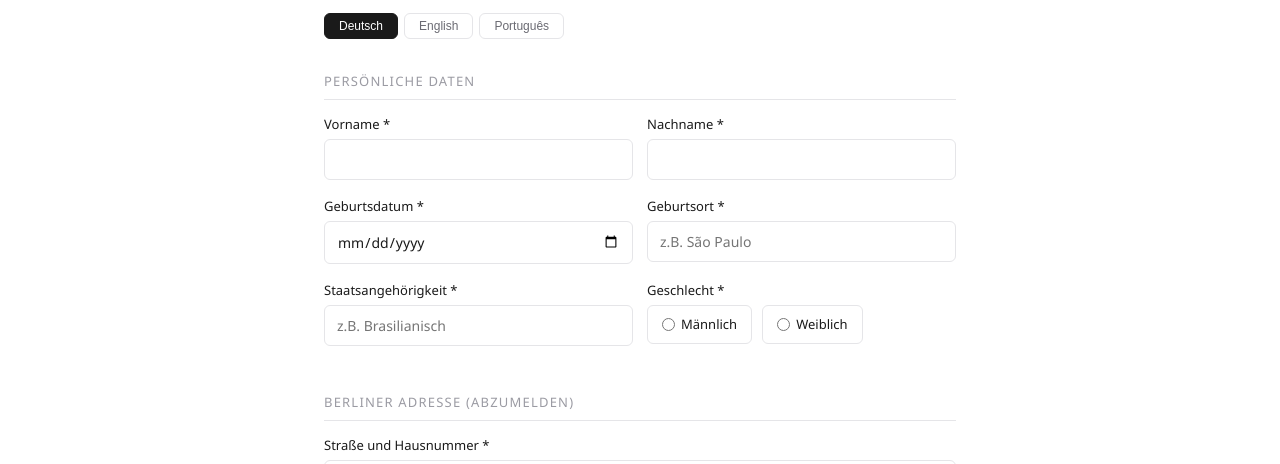
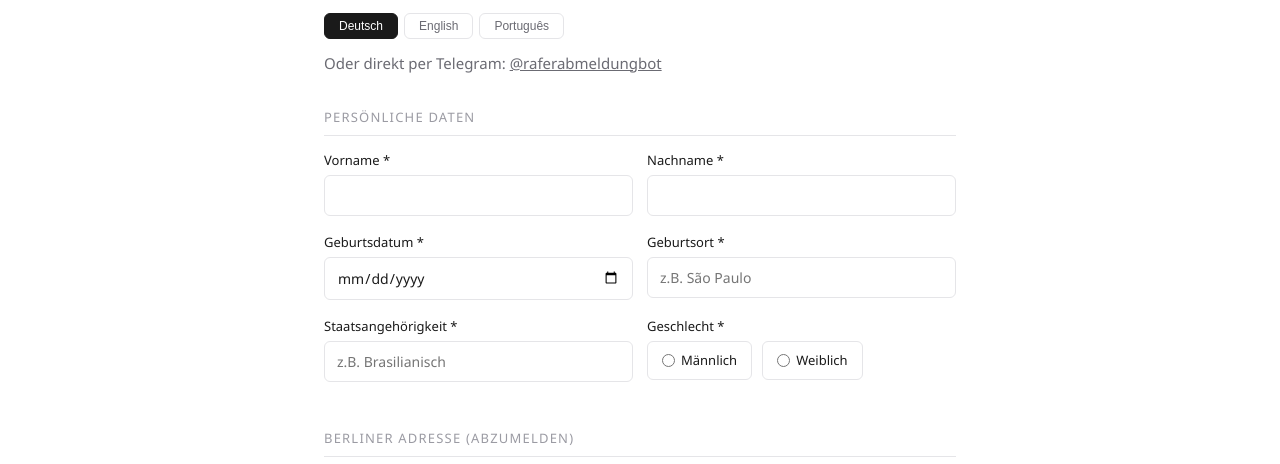
Before and after one commit to jackalfred77de/abmeldebot, a website: page abmeldung.html in a window 1280 px wide. Shown: the part 222-686 px from the top of the page. Drawn offline with Linux system fonts and the light colour scheme.

Commit message:
feat: add Telegram bot link as alternative on landing page

```diff
--- a/abmeldung.html
+++ b/abmeldung.html
@@ -34,6 +34,9 @@ body{font-family:'Segoe UI',system-ui,-apple-system,sans-serif;background:var(--
 .lang-switcher{display:flex;gap:6px;margin-top:16px}
 .lang-switcher button{padding:5px 14px;font-size:12px;border:1px solid var(--border);border-radius:var(--radius-sm);background:var(--bg);color:var(--text-muted);cursor:pointer;transition:all .15s}
 .lang-switcher button.active{background:var(--accent);color:#fff;border-color:var(--accent)}
+.tg-alt{font-size:12px;color:var(--text-dim);margin-top:12px}
+.tg-alt a{color:var(--text-muted);text-decoration:underline}
+.tg-alt a:hover{color:var(--text)}
 
 .form-container{max-width:680px;margin:0 auto;padding:0 24px 64px}
 .section{margin-bottom:28px}
@@ -108,6 +111,7 @@ body{font-family:'Segoe UI',system-ui,-apple-system,sans-serif;background:var(--
       <button onclick="setLang('en')" id="btn-en">English</button>
       <button onclick="setLang('pt')" id="btn-pt">Português</button>
     </div>
+    <p class="tg-alt" data-i18n="tg_alt">Oder direkt per Telegram: <a href="https://t.me/raferabmeldungbot" target="_blank">@raferabmeldungbot</a></p>
   </div>
 
   <form class="form-container" id="abmeldungForm" novalidate>
@@ -317,6 +321,7 @@ const I18N = {
     err_required:'Pflichtfeld',err_email:'Bitte gültige E-Mail eingeben',err_plz:'Bitte gültige Berliner PLZ eingeben',
     err_consent:'Bitte stimmen Sie der Datenschutzerklärung zu',
     price_extra_family:' + €15 pro Familienmitglied',price_extra_post:' + €9,90 Postversand',
+    tg_alt:'Oder direkt per Telegram: <a href="https://t.me/raferabmeldungbot" target="_blank">@raferabmeldungbot</a>',
   },
   en: {
     hero_title:'Abmeldung',
@@ -349,6 +354,7 @@ const I18N = {
     err_required:'Required field',err_email:'Please enter a valid email',err_plz:'Please enter a valid Berlin postal code',
     err_consent:'Please agree to the privacy policy',
     price_extra_family:' + €15 per family member',price_extra_post:' + €9.90 postal delivery',
+    tg_alt:'Or use Telegram directly: <a href="https://t.me/raferabmeldungbot" target="_blank">@raferabmeldungbot</a>',
   },
   pt: {
     hero_title:'Abmeldung',
@@ -381,6 +387,7 @@ const I18N = {
     err_required:'Campo obrigatório',err_email:'Insira um e-mail válido',err_plz:'Insira um PLZ de Berlim válido',
     err_consent:'Por favor, aceite a política de privacidade',
     price_extra_family:' + €15 por familiar',price_extra_post:' + €9,90 envio por correio',
+    tg_alt:'Ou diretamente por Telegram: <a href="https://t.me/raferabmeldungbot" target="_blank">@raferabmeldungbot</a>',
   }
 };
 
```
